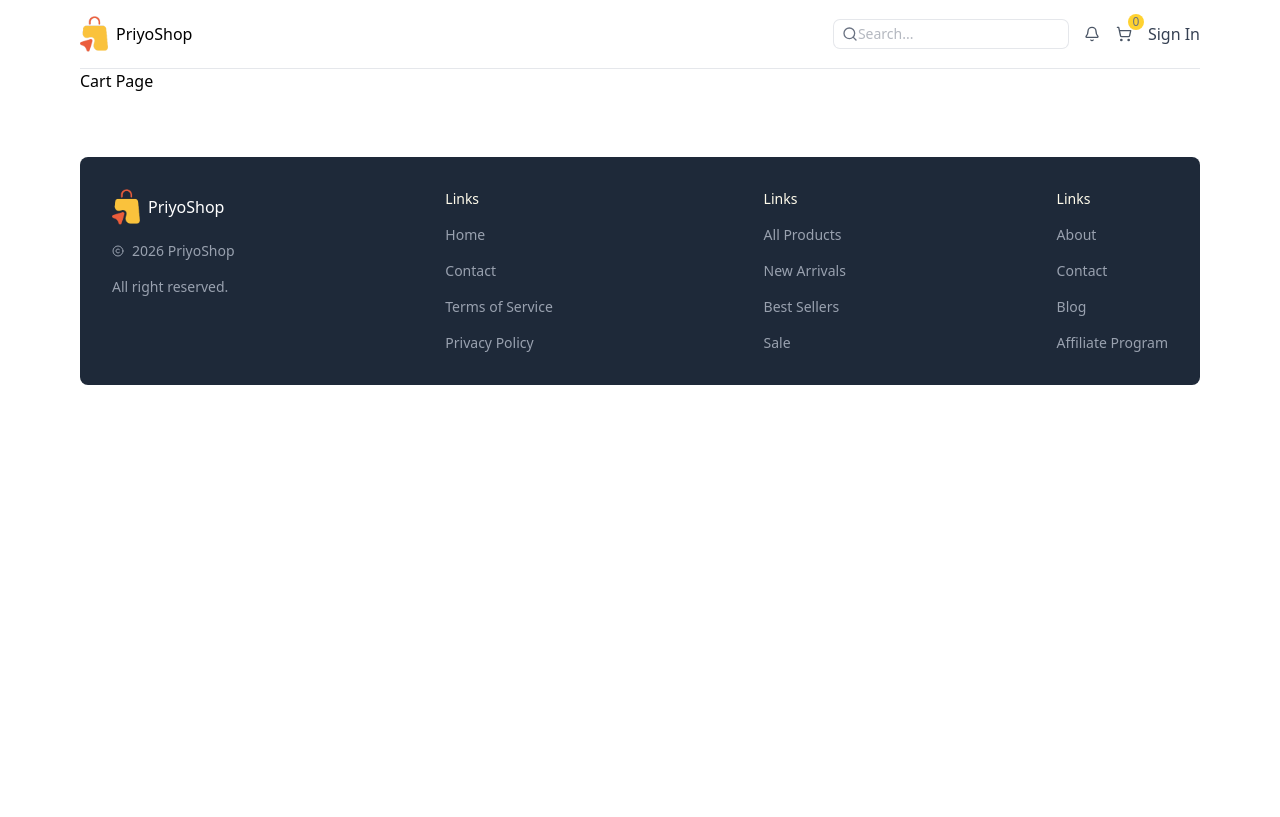
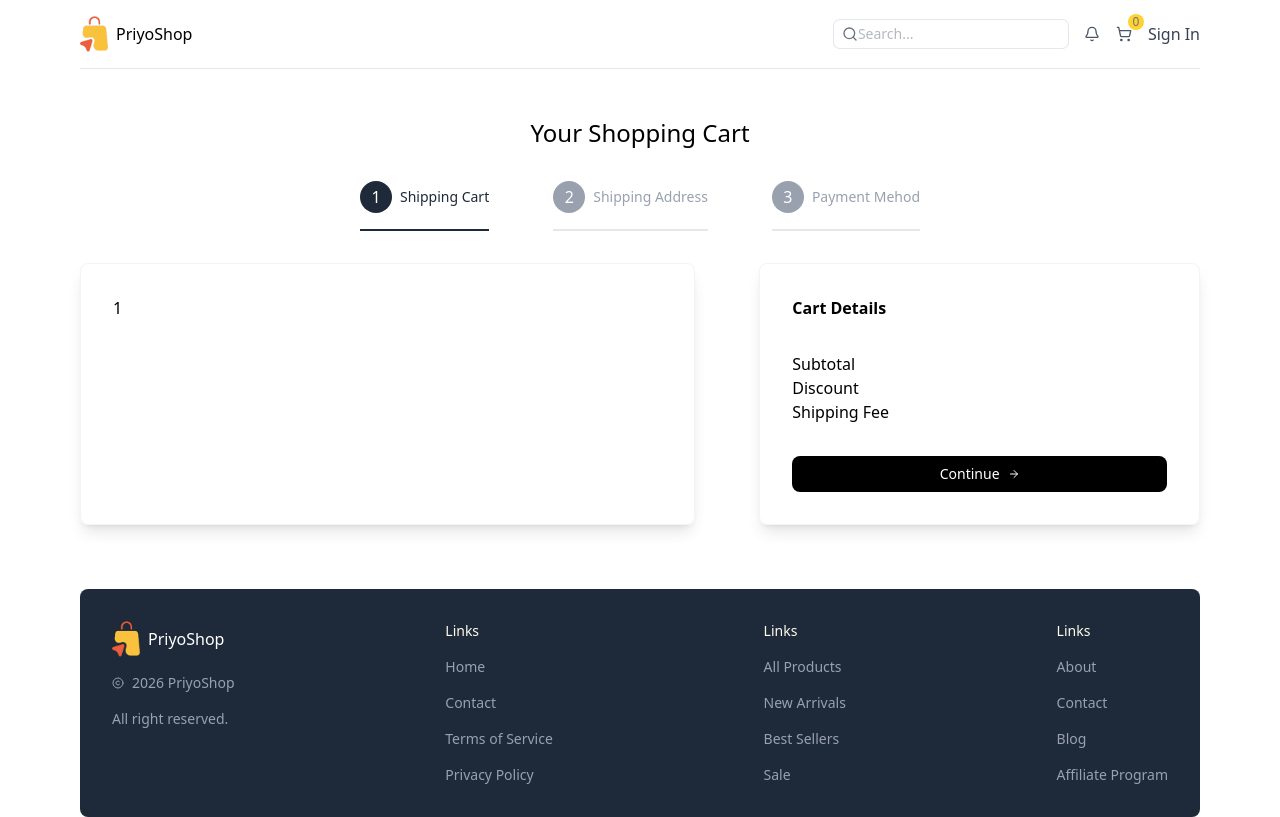
Before and after one commit to priyotush25/priyo-shop, a Next.js app in the folder client/: page /cart in a window 1280 px wide. Built offline with nearby package versions, Linux system fonts and the light colour scheme.

Commit message:
cart section add

```diff
--- a/client/src/app/cart/page.tsx
+++ b/client/src/app/cart/page.tsx
@@ -1,4 +1,8 @@
 "use client"
+
+import { ArrowRight } from "lucide-react";
+import { useRouter, useSearchParams } from "next/navigation";
+
 
 
 const step = [
@@ -30,7 +34,10 @@ const cartItems = [
             "gray": "/products/1g.png",
             "purple": "/products/1p.png",
             "green": "/products/1gr.png"
-        }
+        },
+        quantity: 1,
+        selectedSize: "m",
+        selectedColor: "gray"
     },
     {
         "id": 2,
@@ -44,7 +51,10 @@ const cartItems = [
             "gray": "/products/2g.png",
             "blue": "/products/2gr.png",
             "red": "/products/2r.png"
-        }
+        },
+        quantity: 1,
+        selectedSize: "xl",
+        selectedColor: "blue"
     },
     {
         "id": 3,
@@ -58,16 +68,63 @@ const cartItems = [
             "black": "/products/3b.png",
             "gray": "/products/3g.png",
             "white": "/products/3w.png"
-        }
+        },
+        quantity: 1,
+        selectedSize: "l",
+        selectedColor: "black"
     }
 ]
 
 
 
 const CartPage = () => {
+
+    const searchParams = useSearchParams();
+    const router = useRouter();
+    const activeStep = parseInt(searchParams.get("step") || "1")
+
+
     return (
-        <div>
-            <h1>Cart Page</h1>
+        <div className="flex flex-col gap-8 items-center justify-center mt-12">
+            {/* TITLE */}
+            <h1 className="text-2xl font-medium">Your Shopping Cart</h1>
+
+            {/* STEP */}
+            <div className="flex flex-col lg:flex-row items-center gap-8 lg:gap-16">
+
+                {
+                    step.map(step => (
+                        <div key={step.id} className={`flex items-center gap-2 border-b-2 pb-4 ${step.id === activeStep ? "border-gray-800" : "border-gray-200"}`}>
+                            <div className={`w-6 h-6 rounded-full text-white p-4 flex items-center justify-center ${step.id === activeStep ? "bg-gray-800" : "bg-gray-400"}`}>{step.id}</div>
+                            <p className={`text-sm font-medium ${step.id === activeStep ? "text-gray-800" : "text-gray-400"}`}>{step.title}</p>
+
+                        </div>
+                    ))
+                }
+
+            </div>
+            {/* STEP & DETAILS */}
+            <div className="w-full flex flex-col lg:flex-row gap-16">
+
+                {/* STEP */}
+                <div className="w-full lg:w-7/12 shadow-lg border border-gray-100 p-8 rounded-lg flex flex-col gap-8">1</div>
+
+                {/* DETAILS */}
+                <div className="w-full lg:w-5/12 shadow-lg border border-gray-100 p-8 rounded-lg flex flex-col gap-8">
+                    <h2 className="font-semibold">Cart Details</h2>
+                    <div>
+                        <p>Subtotal</p>
+                        <p>Discount</p>
+                        <p>Shipping Fee</p>
+                    </div>
+
+
+                    <div>
+                        <button className="text-sm font-medium text-white bg-black px-4 py-2 rounded-lg w-full flex items-center justify-center gap-2 cursor-pointer hover:bg-gray-800">Continue <ArrowRight className="w-3 h-3" /> </button>
+                    </div>
+                </div>
+            </div>
+
         </div>
     );
 };
```
Also changed, not shown: client/src/types.ts (+8 -0 lines).
